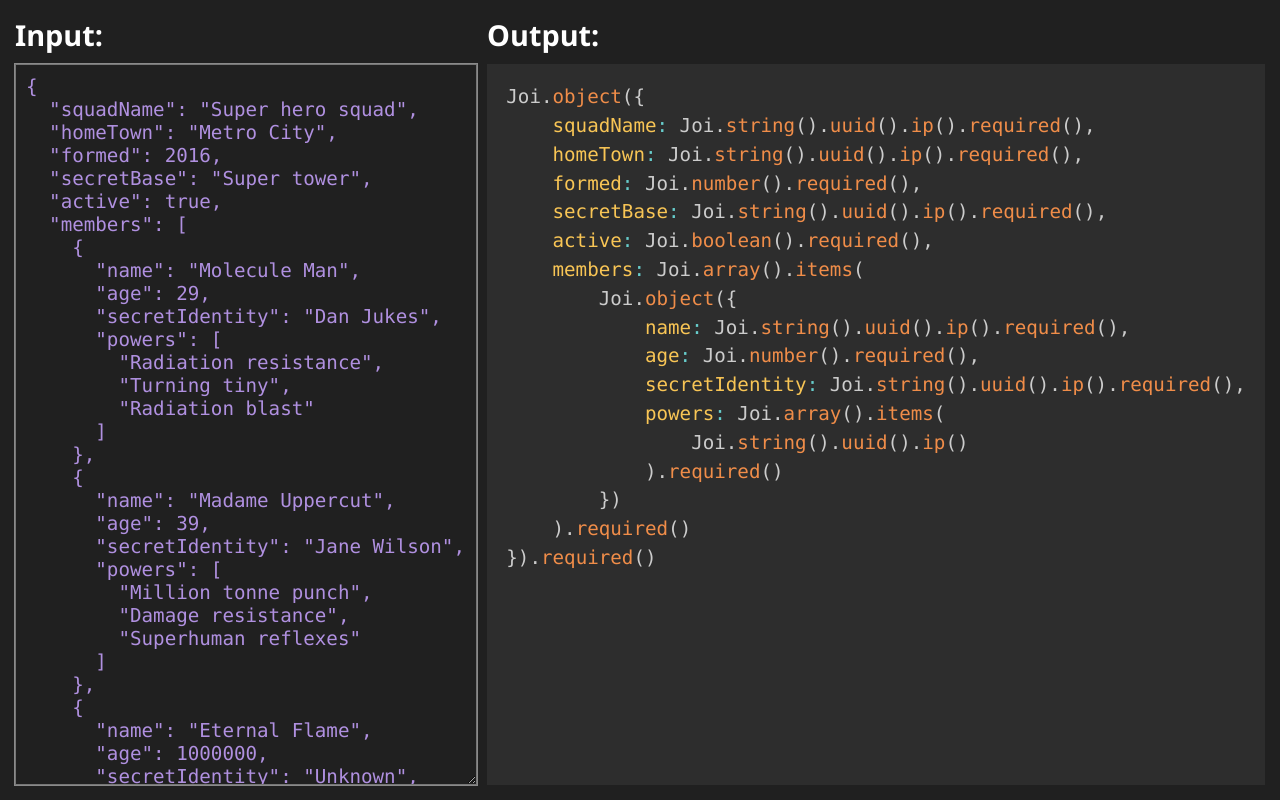
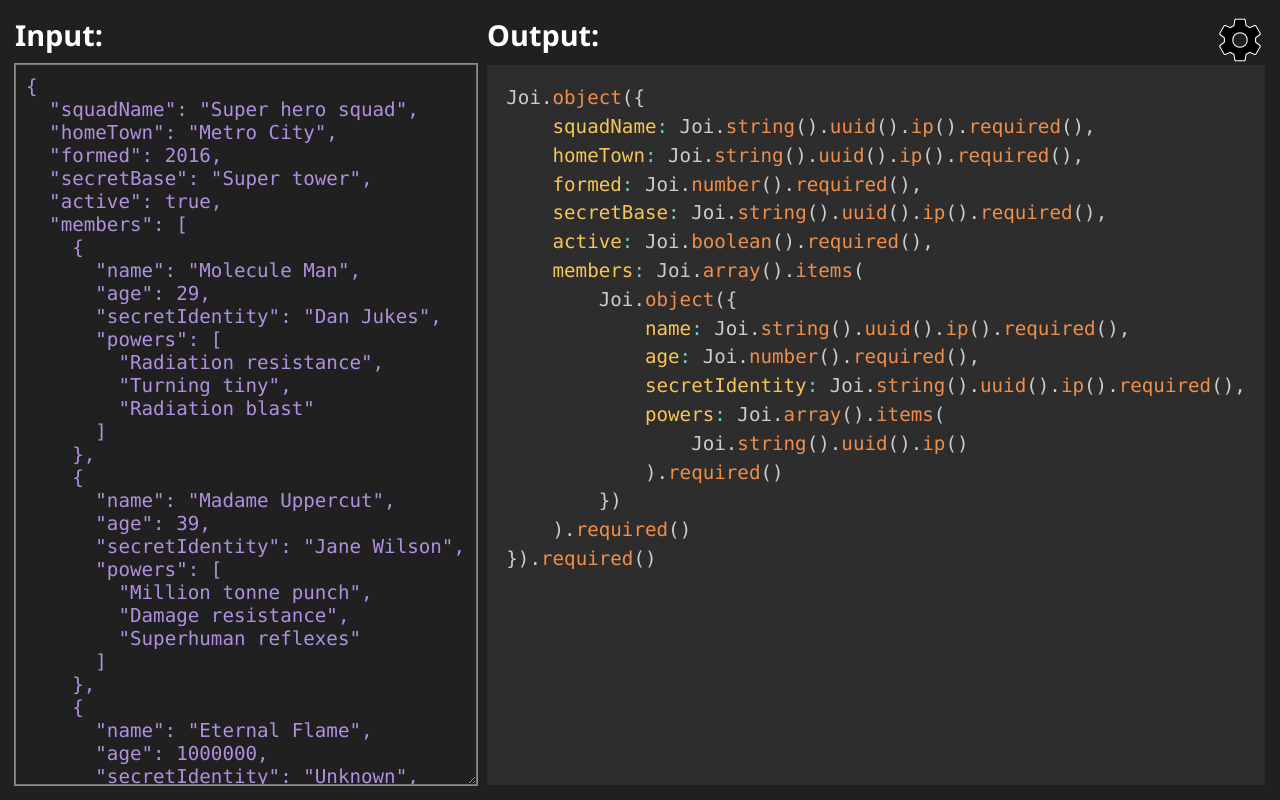
Before and after one commit to mterczynski/Joi-schema-generator, a website with bundled scripts: page public/index.html in a window 1280 px wide. Built offline with nearby package versions, Linux system fonts and the light colour scheme; what is-ip, is-uuid would draw is missing.

Commit message:
Add settings icon

```diff
--- a/public/index.html
+++ b/public/index.html
@@ -59,7 +59,11 @@
             </div>
 
             <div class="flex-item">
-                <h2 class="column-header">Output:</h2>
+                <div style="display: flex; justify-content: space-between;">
+                    <h2 class="column-header">Output:</h2>
+                    <!-- Image source: https://upload.wikimedia.org/wikipedia/commons/5/58/Ic_settings_48px.svg -->
+                    <img id="settings-icon" alt="Settings" src="./icon_settings_gear.svg" width="50" height="50" style="color: white; cursor: pointer;"/>
+                </div>
                 <pre class='language-javascript text-column'>
 <code id="output"></code>
                 </pre>
```
Also changed, not shown: public/icon_settings_gear.svg (added).
